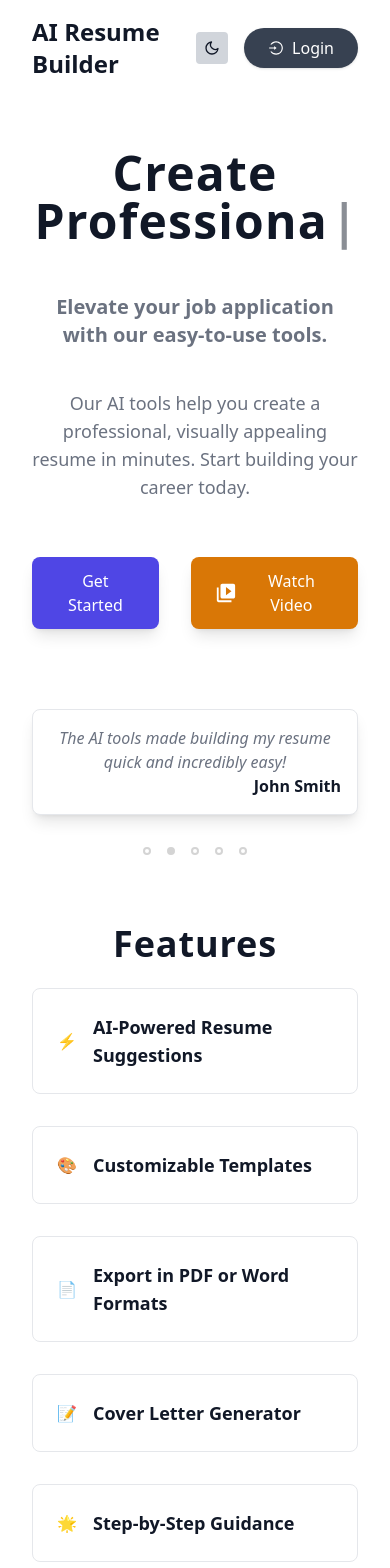
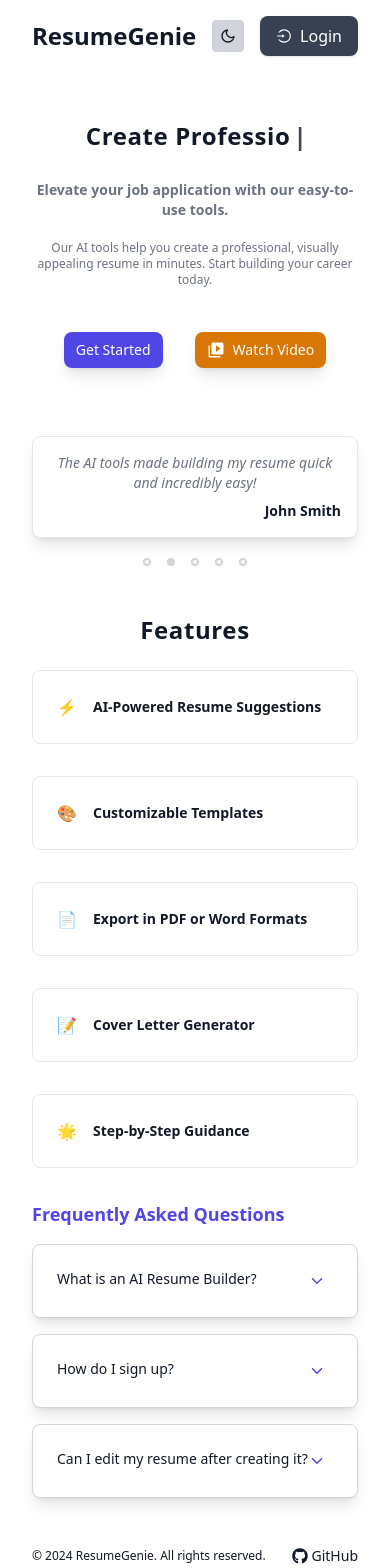
Before and after one commit to abdelrahman-mohamed-010/Ai-Resume-Builder, a React (Vite) app in the folder frontend/: page / in a window 390 px wide. Shown: the top 1568 px of the page. Built offline with nearby package versions, Linux system fonts and the light colour scheme.

Commit message:
feat: make home page responsive

```diff
--- a/frontend/src/pages/Home/Faq.tsx
+++ b/frontend/src/pages/Home/Faq.tsx
@@ -33,7 +33,7 @@ const Faq: React.FC = () => {
 
   return (
     <section className="py-8">
-      <h2 className="text-3xl font-semibold mb-4 text-primary dark:text-accent">
+      <h2 className="text-3xl max-sm:text-lg font-semibold mb-4 text-primary dark:text-accent">
         Frequently Asked Questions
       </h2>
       <div className="space-y-4">
@@ -46,13 +46,13 @@ const Faq: React.FC = () => {
           >
             <div>
               <motion.h3
-                className="font-medium w-fit text-primary-text dark:text-secondary-text"
+                className="font-medium w-fit max-sm:text-sm text-primary-text dark:text-secondary-text"
                 layout
               >
                 {faq.question}
               </motion.h3>
               {expandedFAQ === index && (
-                <p className="mt-4 text-secondary-text dark:text-gray-400">
+                <p className="mt-4  max-sm:text-sm text-secondary-text dark:text-gray-400">
                   {faq.answer}
                 </p>
               )}
@@ -63,7 +63,7 @@ const Faq: React.FC = () => {
               layout
               animate={{ rotate: expandedFAQ === index ? 180 : 0 }}
             >
-              <IoIosArrowDown />
+              <IoIosArrowDown className=" max-sm:mt-1" />
             </motion.div>
           </motion.div>
         ))}
--- a/frontend/src/pages/Home/Features.tsx
+++ b/frontend/src/pages/Home/Features.tsx
@@ -8,7 +8,7 @@ const Features = () => {
       transition={{ duration: 0.5, delay: 0.2 }}
       className=" bg-light-background dark:bg-dark-background rounded-lg "
     >
-      <h2 className="tracking-wide text-4xl font-bold mb-6 text-center">
+      <h2 className="tracking-wide text-4xl max-sm:text-2xl font-bold mb-6 text-center">
         Features
       </h2>
       <div className="grid grid-cols-1 md:grid-cols-2 lg:grid-cols-3 gap-8">
@@ -26,7 +26,7 @@ const Features = () => {
             <div className="lg:text-4xl md:text-2xl text-primary mr-4">
               {feature.icon}
             </div>
-            <h3 className="text-lg font-semibold text-primary-text dark:text-secondary-text ">
+            <h3 className="text-lg font-semibold max-sm:text-sm text-primary-text dark:text-secondary-text ">
               {feature.title}
             </h3>
           </div>
--- a/frontend/src/pages/Home/Header.tsx
+++ b/frontend/src/pages/Home/Header.tsx
@@ -17,7 +17,8 @@ const Header = () => {
 
   return (
     <header className="pt-4 flex justify-between items-center">
-      <h1 className="text-2xl font-bold">AI Resume Builder</h1>
+      <h1 className="text-2xl font-bold hidden sm:block">AI Resume Builder</h1>
+      <h1 className="text-2xl font-bold block sm:hidden">ResumeGenie</h1>
 
       <div className="flex items-center space-x-4">
         {/* Dark Mode Toggle */}
@@ -26,7 +27,7 @@ const Header = () => {
         {/* Login/Logout Button */}
         <button
           onClick={handleLoginLogout}
-          className={`flex items-center justify-center py-2 px-6 rounded-full shadow transition duration-300 ${
+          className={`flex items-center max-sm:px-4 max-sm:py-1 max-sm:rounded-lg justify-center py-2 px-6 rounded-full shadow transition duration-300 ${
             isLoggedIn
               ? "bg-blue-500 text-white hover:bg-blue-600"
               : "bg-gray-700 text-white hover:bg-gray-800"
--- a/frontend/src/pages/Home/HeroSection.tsx
+++ b/frontend/src/pages/Home/HeroSection.tsx
@@ -5,12 +5,12 @@ import Testmonials from "./Tistmonials";
 
 const HeroSection = () => {
   return (
-    <main className="relative flex flex-col items-center justify-center text-center gap-8 min-h-screen bg-light-background text-primary-text dark:bg-dark-background dark:text-light-background">
+    <main className="relative flex flex-col items-center max-sm:justify-start max-sm:mt-16 justify-center text-center gap-8 max-sm:gap-5 min-h-screen max-sm:min-h-fit max-sm:mb-12 bg-light-background text-primary-text dark:bg-dark-background dark:text-light-background">
       <motion.h1
         initial={{ opacity: 0, y: -80 }}
         animate={{ opacity: 1, y: 0 }}
         transition={{ duration: 0.8 }}
-        className="mb-4 text-5xl font-extrabold tracking-wide"
+        className="mb-4 text-5xl max-sm:text-2xl max-sm:mb-2 font-extrabold tracking-wide"
       >
         <Typewriter
           words={[
@@ -31,7 +31,7 @@ const HeroSection = () => {
         initial={{ opacity: 0, y: -40 }}
         animate={{ opacity: 1, y: 0 }}
         transition={{ duration: 0.8, delay: 0.2 }}
-        className="mb-2 text-xl font-semibold text-secondary-text dark:text-light-background"
+        className="mb-2 text-xl max-sm:text-sm max-sm:mb-0 font-semibold text-secondary-text dark:text-light-background"
       >
         Elevate your job application with our easy-to-use tools.
       </motion.h2>
@@ -40,7 +40,7 @@ const HeroSection = () => {
         initial={{ opacity: 0, y: -40 }}
         animate={{ opacity: 1, y: 0 }}
         transition={{ duration: 0.8, delay: 0.4 }}
-        className="mb-6 text-lg max-w-2xl text-secondary-text dark:text-light-background z-10"
+        className="mb-6 text-lg max-w-2xl max-sm:text-xs text-secondary-text dark:text-light-background z-10"
       >
         Our AI tools help you create a professional, visually appealing resume
         in minutes. Start building your career today.
@@ -49,18 +49,18 @@ const HeroSection = () => {
       {/* Buttons Section */}
       <div className="space-x-4 mb-12 flex gap-4">
         <motion.button
-          className="bg-primary text-light-background py-3 px-6 rounded-lg shadow-lg hover:bg-indigo-700 dark:bg-secondary dark:hover:bg-amber-600"
+          className="bg-primary text-light-background py-3 px-6 max-sm:py-2 max-sm:text-sm max-sm:px-3 rounded-lg shadow-lg hover:bg-indigo-700 dark:bg-secondary dark:hover:bg-amber-600"
           whileHover={{ scale: 1.15 }}
           transition={{ type: "spring", stiffness: 500 }}
         >
           Get Started
         </motion.button>
         <motion.button
-          className="flex items-center bg-secondary text-light-background py-3 px-6 rounded-lg shadow-lg hover:bg-amber-600 dark:bg-primary dark:hover:bg-indigo-700"
+          className="flex items-center bg-secondary  text-light-background py-3 px-6 max-sm:text-sm max-sm:py-2 max-sm:px-3 rounded-lg shadow-lg hover:bg-amber-600 dark:bg-primary dark:hover:bg-indigo-700"
           whileHover={{ scale: 1.15 }}
           transition={{ type: "spring", stiffness: 300 }}
         >
-          <MdVideoLibrary className="mr-3 text-2xl" />
+          <MdVideoLibrary className="mr-3 max-sm:mr-2 text-2xl max-sm:text-lg" />
           Watch Video
         </motion.button>
       </div>
--- a/frontend/src/pages/Home/Tistmonials.tsx
+++ b/frontend/src/pages/Home/Tistmonials.tsx
@@ -51,22 +51,22 @@ const Tistmonials = () => {
           className="max-w-md mx-auto p-4 border rounded-lg shadow-lg bg-white dark:bg-gray-800"
         >
           <motion.p
-            key={currentTestimonialIndex} // Key to trigger re-mount for text
+            key={currentTestimonialIndex}
             initial={{ opacity: 0, y: 10 }}
             animate={{ opacity: 1, y: 0 }}
-            exit={{ opacity: 0, y: -10 }} // Exit animation
+            exit={{ opacity: 0, y: -10 }}
             transition={{ duration: 0.5 }}
-            className="italic text-secondary-text dark:text-light-background "
+            className="italic text-secondary-text max-sm:text-sm max-sm:mb-2 dark:text-light-background "
           >
             {testimonials[currentTestimonialIndex].text}
           </motion.p>
           <motion.p
-            key={`author-${currentTestimonialIndex}`} // Unique key for author
+            key={`author-${currentTestimonialIndex}`}
             initial={{ opacity: 0, y: 10 }}
             animate={{ opacity: 1, y: 0 }}
-            exit={{ opacity: 0, y: -10 }} // Exit animation
+            exit={{ opacity: 0, y: -10 }}
             transition={{ duration: 0.5 }}
-            className="font-semibold text-right"
+            className="font-semibold text-right max-sm:text-sm"
           >
             {testimonials[currentTestimonialIndex].author}
           </motion.p>
```
